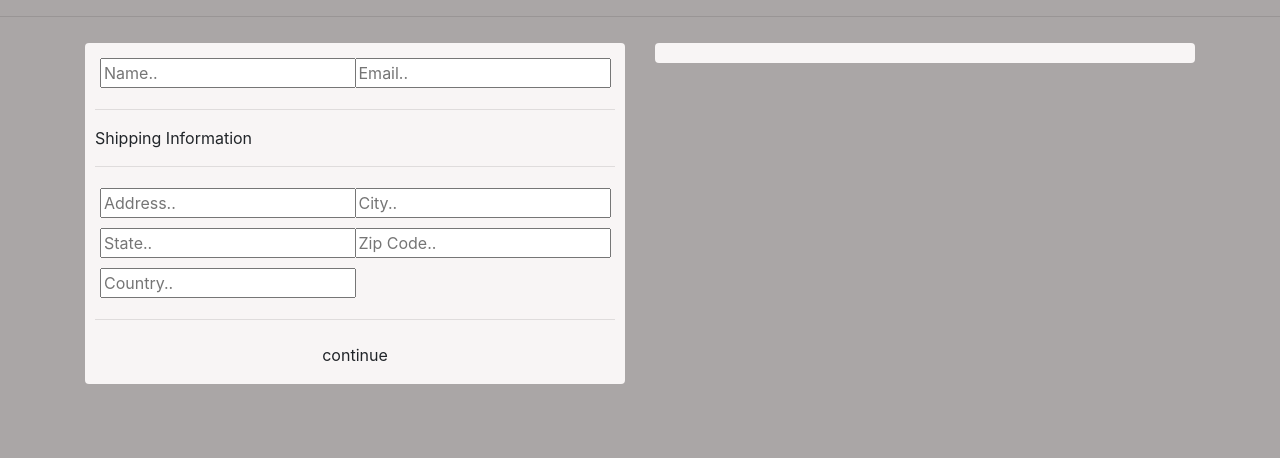
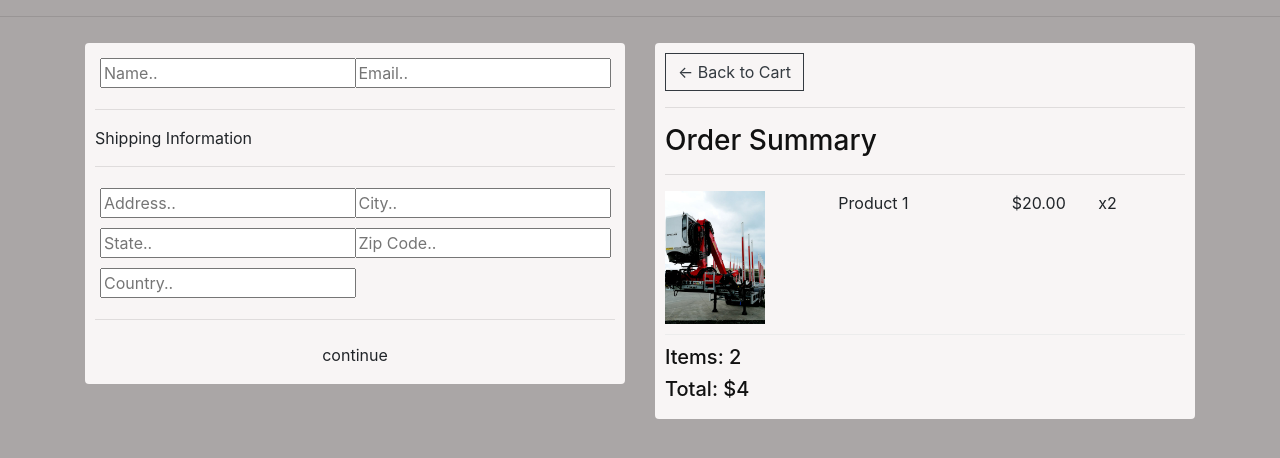
Before and after one commit to FabrizioAdi/Robinson-Trailers-Store-P5v1.1, a Django app: page /checkout/ in a window 1280 px wide. Shown: the part 57-515 px from the top of the page. Run offline with Django 3.2, Linux system fonts and the light colour scheme; some libraries are stand-ins or nearby versions.

Commit message:
Add the same cart style like I did in cart.html

```diff
--- a/store/templates/store/checkout.html
+++ b/store/templates/store/checkout.html
@@ -50,6 +50,18 @@
     </div>
     <div class="col-lg-6">
         <div class="box-element">
+            <a  class="btn btn-outline-dark" href="{% url 'cart' %}">&#x2190; Back to Cart</a>
+				<hr>
+                <h3>Order Summary</h3>
+                <hr>
+                <div class="cart-row">
+					<div style="flex:2"><img class="row-image" src="{% static 'images/trailer1.jpg' %}"></div>
+					<div style="flex:2"><p>Product 1</p></div>
+					<div style="flex:1"><p>$20.00</p></div>
+					<div style="flex:1"><p>x2</p></div>
+				</div>
+				<h5>Items: 2</h5>
+				<h5>Total: $4</h5>
 
         </div>
 
```
